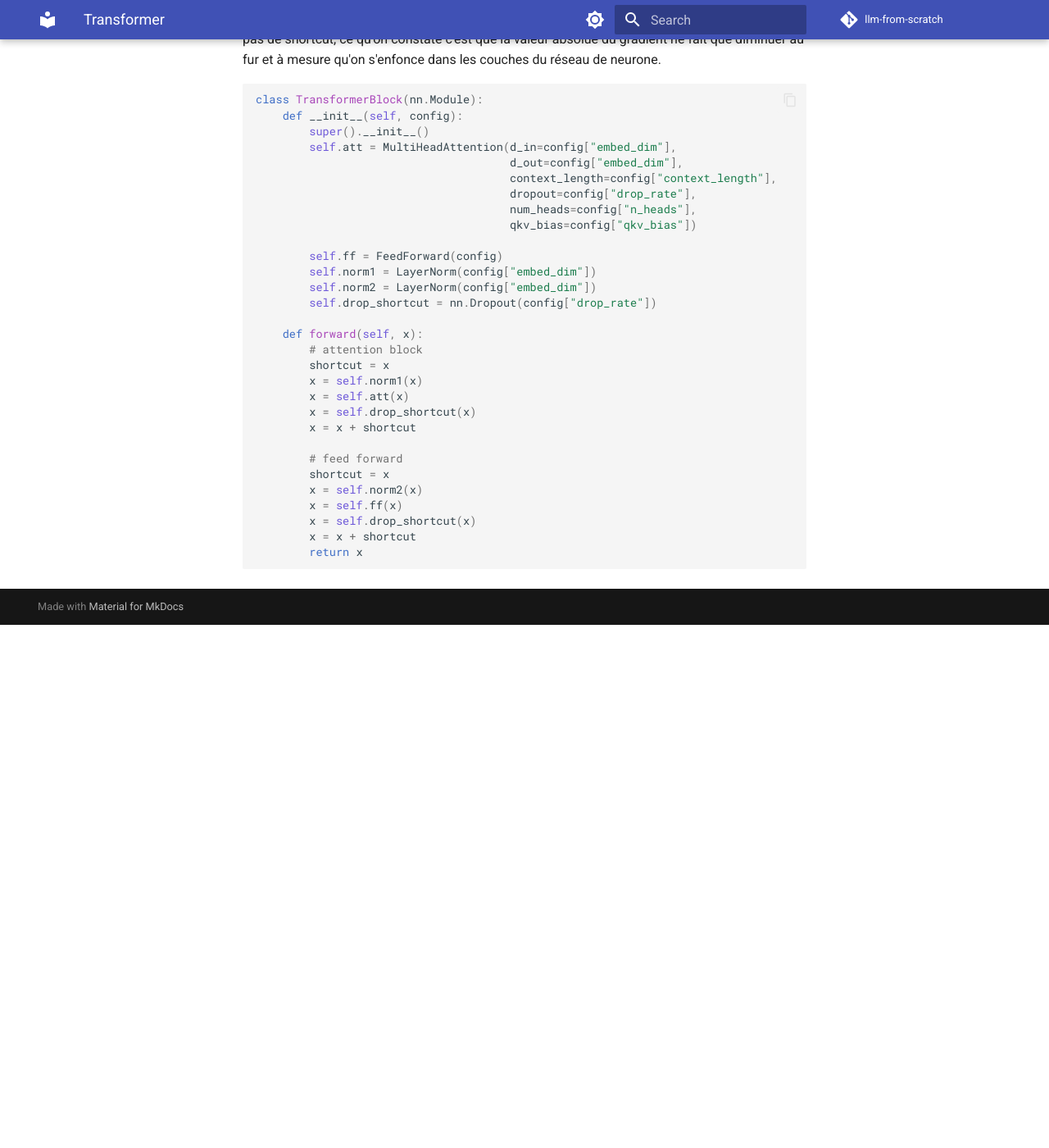
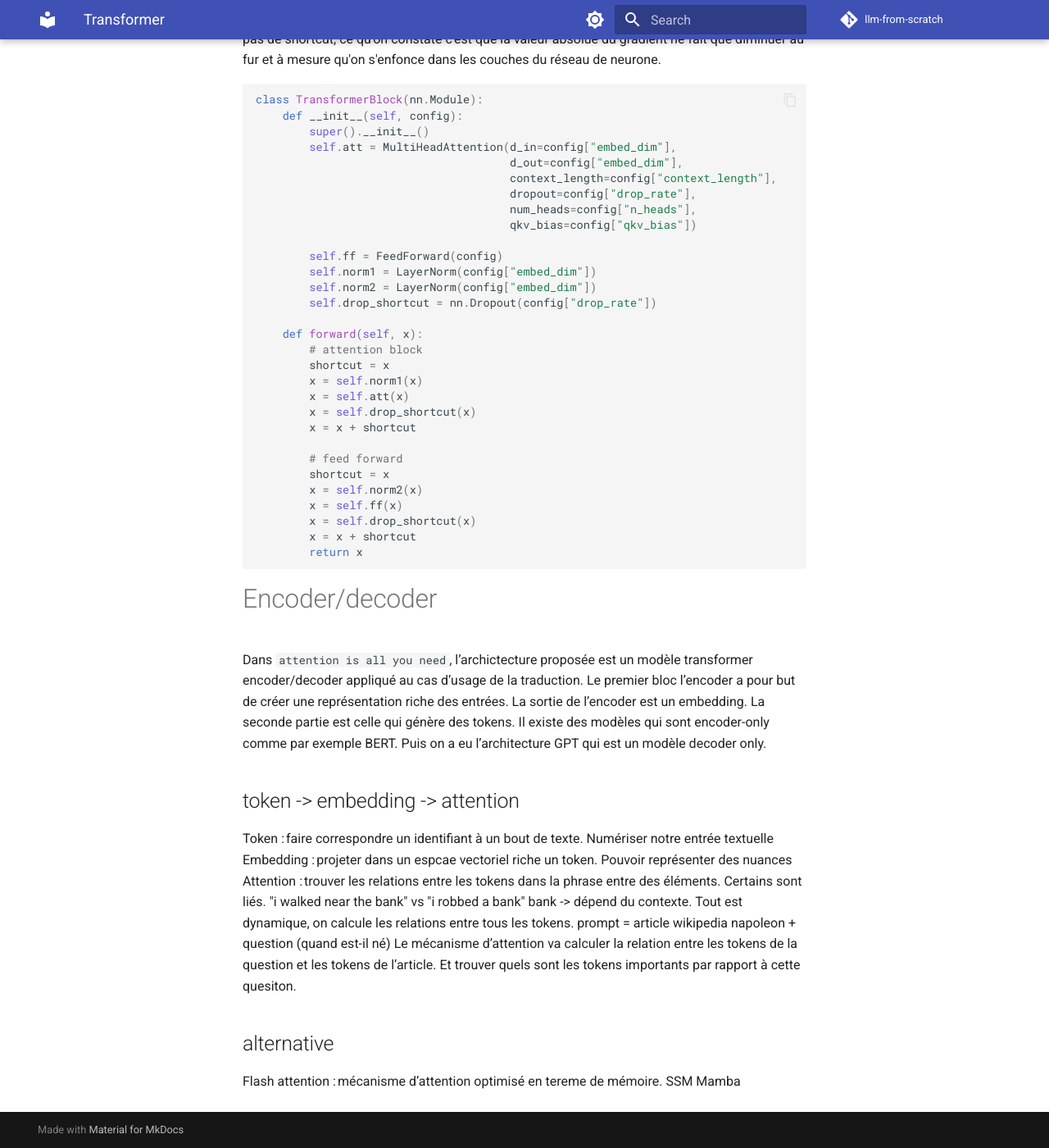
Before and after one commit to 1ou2/llm-from-scratch, an MkDocs documentation site: the page built from docs/concepts/model/transformer.md, in a window 1280 px wide and 1400 px high, scrolled down 3058 px. Shown: the whole window at 82% size. Built offline with MkDocs 1.6.1 and Material for MkDocs 9.7.7, drawn with Linux system fonts in a browser that asks for light colours; comment, search, counter and statistics services are not loaded; before the commit the page ends 3820 px from its top, so only the background shows below that.

Commit message:
attention

````diff
--- a/docs/concepts/model/transformer.md
+++ b/docs/concepts/model/transformer.md
@@ -95,3 +95,24 @@ class TransformerBlock(nn.Module):
         x = x + shortcut
         return x
 ```
+
+# Encoder/decoder
+Dans `attention is all you need`, l’archictecture proposée est un modèle transformer encoder/decoder appliqué au cas d’usage de la traduction.
+Le premier bloc l’encoder a pour but de créer une représentation riche des entrées. La sortie de l’encoder est un embedding.
+La seconde partie est celle qui génère des tokens.
+Il existe des modèles qui sont encoder-only comme par exemple BERT.
+Puis on a eu l’architecture GPT qui est un modèle decoder only.
+
+## token -> embedding -> attention
+Token : faire correspondre un identifiant à un bout de texte. Numériser notre entrée textuelle
+Embedding : projeter dans un espcae vectoriel riche un token. Pouvoir représenter des nuances
+Attention : trouver les relations entre les tokens dans la phrase entre des éléments. Certains sont liés. "i walked near the bank" vs "i robbed a bank"
+bank -> dépend du contexte.
+Tout est dynamique, on calcule les relations entre tous les tokens.
+prompt = article wikipedia napoleon + question (quand est-il né)
+Le mécanisme d’attention va calculer la relation entre les tokens de la question et les tokens de l’article. Et trouver quels sont les tokens importants par rapport à cette quesiton.
+
+## alternative
+Flash attention : mécanisme d’attention optimisé en tereme de mémoire.
+SSM
+Mamba
````
Also changed, not shown: docs/concepts/finetuning/finetuning.md (+19 -0 lines), docs/concepts/model/attention.md (+21 -0 lines).
